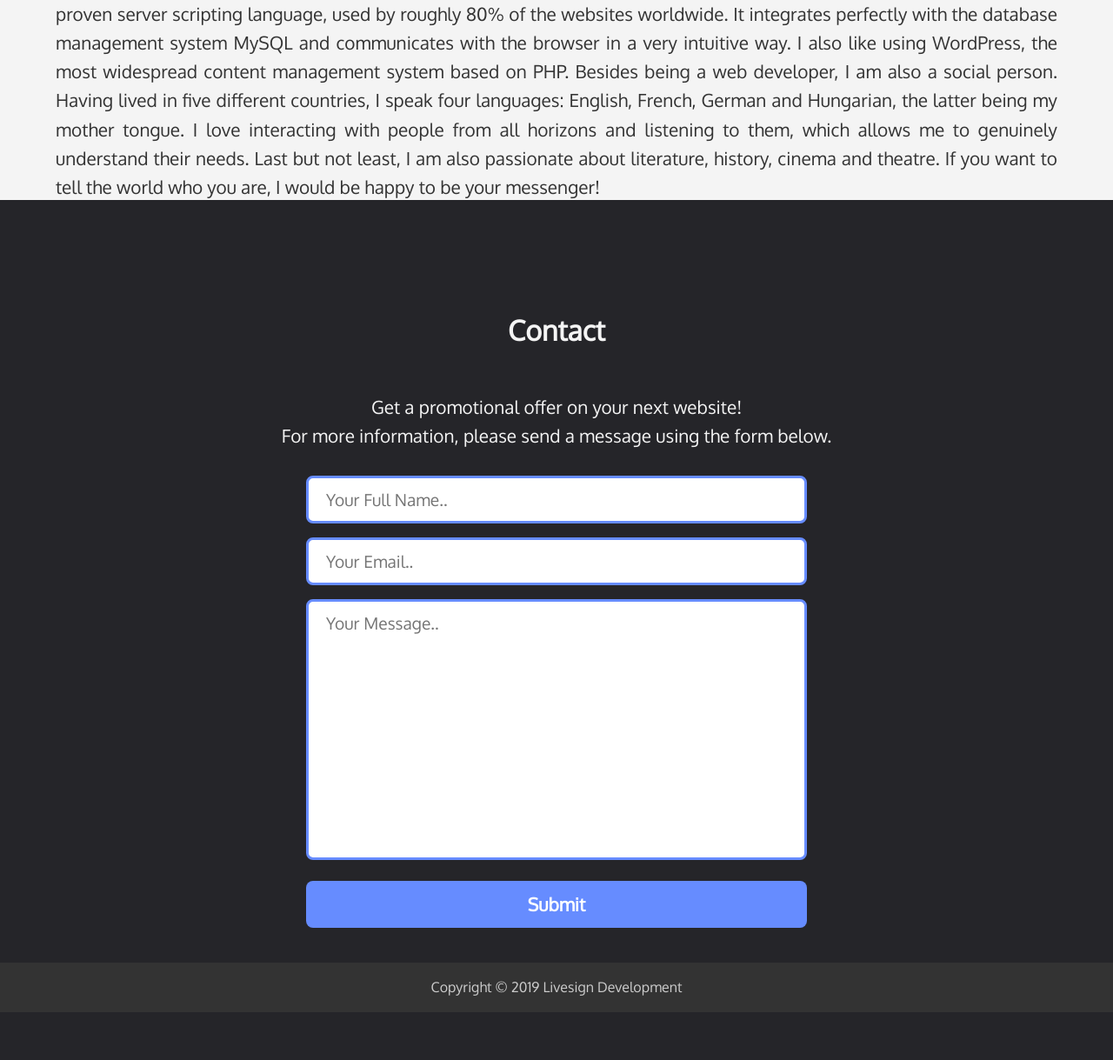
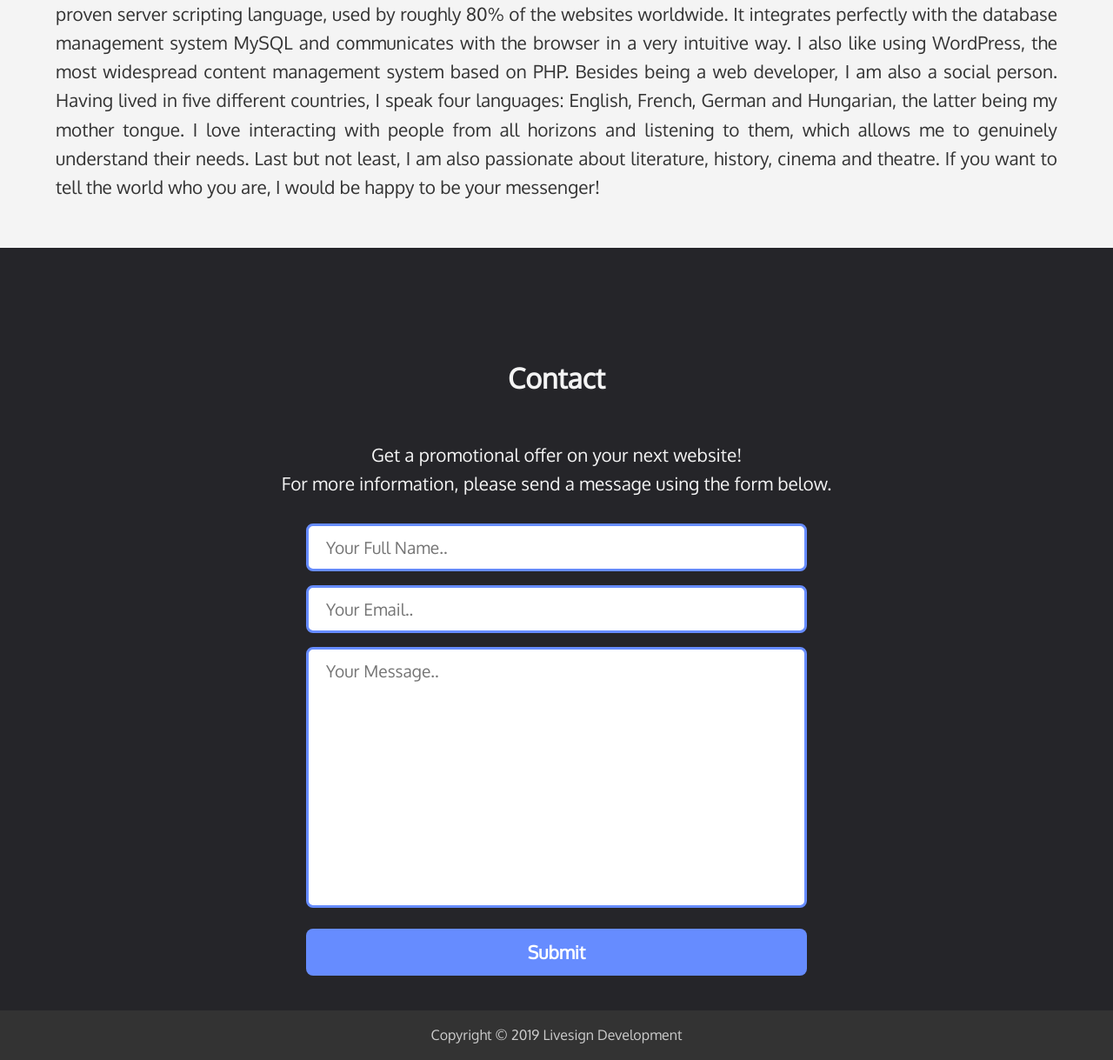
Before and after one commit to balintperjesi/livesign, a PHP site: page / in a window 1280 px wide. Shown: the part 3686-4905 px from the top of the page at 87% size. Before the commit the page ends 4850 px from the top, so only its background shows below. Run offline with PHP 8.4, Linux system fonts and the light colour scheme.

Commit message:
Update style.css
Fixed container height issues for the About and Contact sections - mainly encountered on iPad Mini.

```diff
--- a/css/style.css
+++ b/css/style.css
@@ -154,7 +154,8 @@ nav a#openup {
 /* About */
 
 #about {
-    height: 100vh;
+    min-height: 100vh;
+    height: auto;
 }
 
 #about .image {
@@ -166,6 +167,11 @@ nav a#openup {
 
 
 /* Contact */
+
+#contact {
+    min-height: 90vh;
+    height: auto;
+}
 
 #contact h2 {
     margin-bottom: 4%;
```
